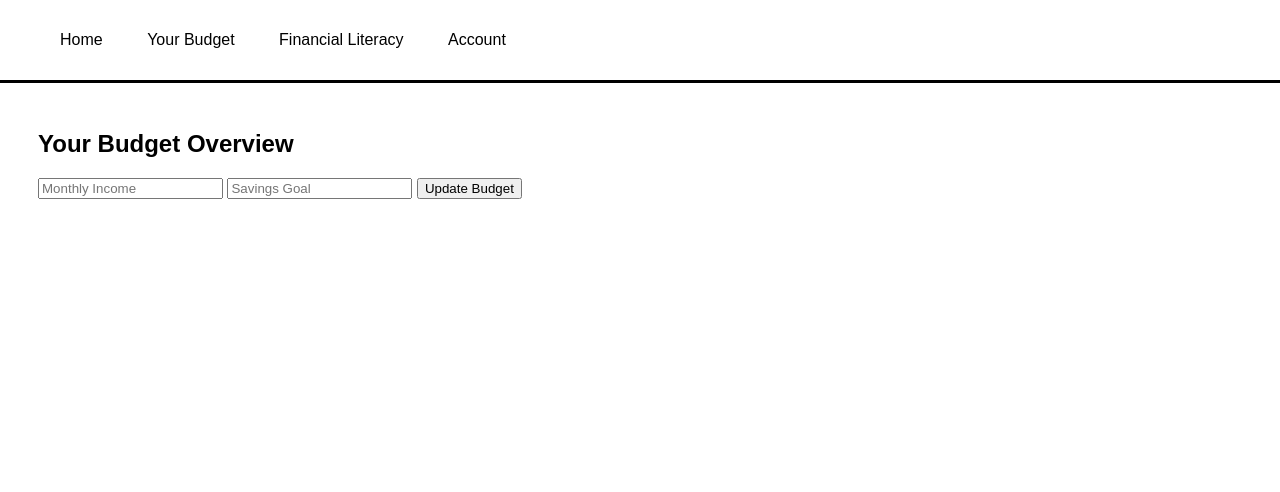
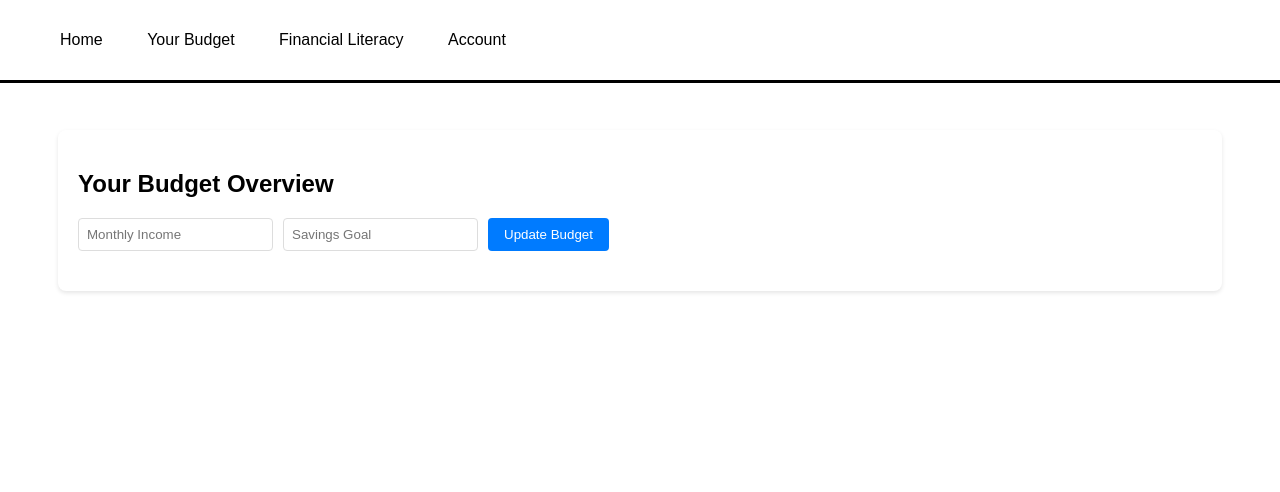
Before and after one commit to NoahN08/Smart-Stock-Rocket, a Flask app: page /budget in a window 1280 px wide. Shown: the top 492 px of the page. Run offline with Flask 3, Linux system fonts and the light colour scheme.

Commit message:
Update styles.css

```diff
--- a/static/styles.css
+++ b/static/styles.css
@@ -1,19 +1,3 @@
-h2 {
-    width: 100%;
-}
-
-title {
-    margin: 5px;
-    width: 100%;
-}
-
-content {
-    margin: 5px;
-    width: 100%;
-    display: flex;
-    flex-direction: row;
-    flex-wrap: wrap;
-}
 
 body {
     height: 125vh;
@@ -47,3 +31,92 @@ header li a {
     color: black;
     text-decoration: none;
 }
+
+.dashboard {
+    max-width: 1200px;
+    margin: 0 auto;
+    padding: 20px;
+}
+
+.welcome-section {
+    text-align: center;
+    margin-bottom: 40px;
+}
+
+.budget-section, .ai-advisor {
+    background: white;
+    padding: 20px;
+    border-radius: 8px;
+    margin-bottom: 20px;
+    box-shadow: 0 2px 4px rgba(0,0,0,0.1);
+}
+
+.budget-form form {
+    display: flex;
+    gap: 10px;
+    margin-bottom: 20px;
+}
+
+.budget-form input {
+    padding: 8px;
+    border: 1px solid #ddd;
+    border-radius: 4px;
+}
+
+button {
+    background-color: #007bff;
+    color: white;
+    border: none;
+    padding: 8px 16px;
+    border-radius: 4px;
+    cursor: pointer;
+}
+
+button:hover {
+    background-color: #0056b3;
+}
+
+.chat-interface {
+    height: 400px;
+    display: flex;
+    flex-direction: column;
+}
+
+#chat-messages {
+    flex-grow: 1;
+    overflow-y: auto;
+    padding: 10px;
+    background: #f8f9fa;
+    margin-bottom: 10px;
+    border-radius: 4px;
+}
+
+.message {
+    margin-bottom: 10px;
+    padding: 8px;
+    border-radius: 4px;
+}
+
+.message.user {
+    background: #007bff;
+    color: white;
+    align-self: flex-end;
+}
+
+.message.assistant {
+    background: #e9ecef;
+    color: black;
+    align-self: flex-start;
+}
+
+#chat-form {
+    display: flex;
+    gap: 10px;
+}
+
+#user-message {
+    flex-grow: 1;
+    padding: 8px;
+    border: 1px solid #ddd;
+    border-radius: 4px;
+}
```
